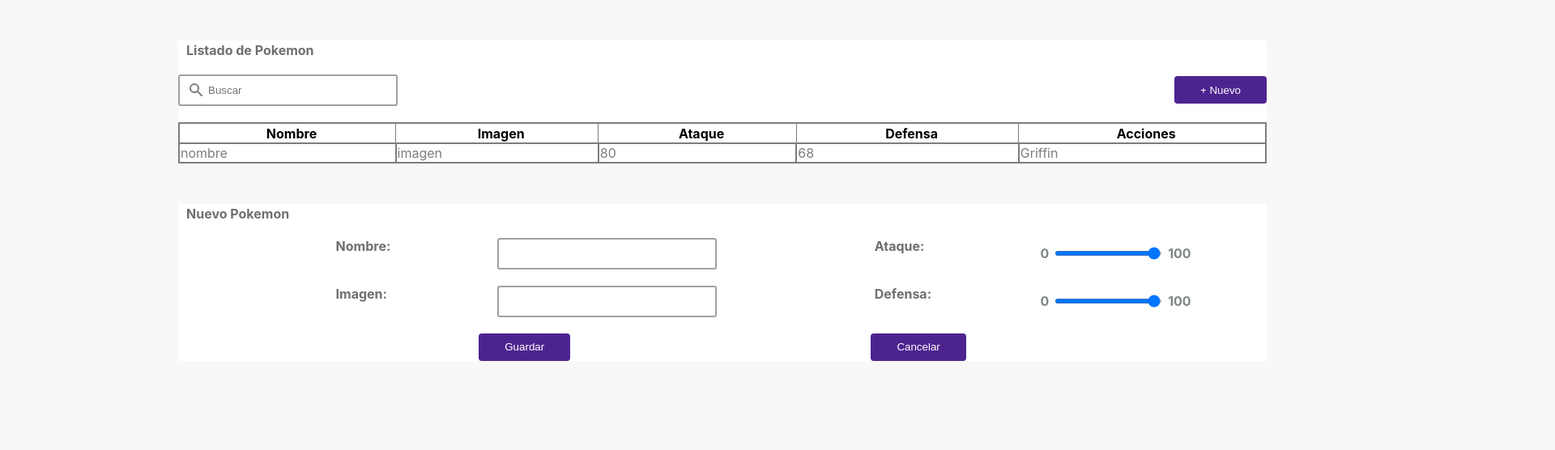
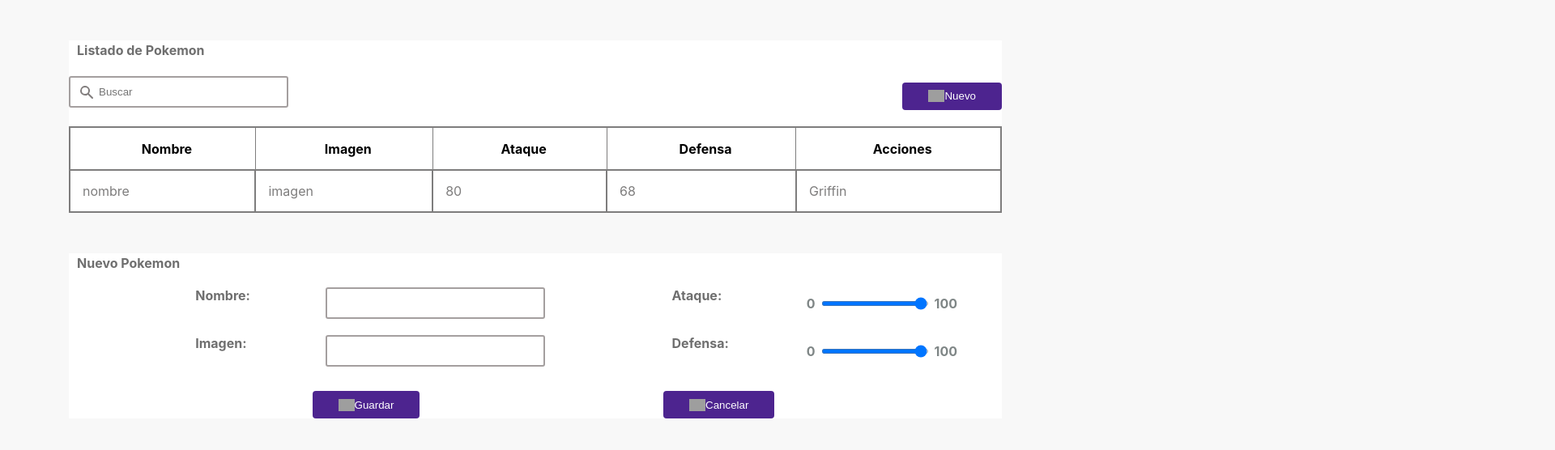
Before and after one commit to carlospuco/PokeDex, a React (Create React App) app in the folder poke-dex/: page / in a window 1280 px wide. Shown: the top 556 px of the page at 81% size, 1920 px wide, since content can reach past the window. Built offline with nearby package versions, Linux system fonts and the light colour scheme; grey boxes are pictures that could not be loaded.

Commit message:
add icon button

```diff
--- a/poke-dex/src/components/atoms/button/button.scss
+++ b/poke-dex/src/components/atoms/button/button.scss
@@ -4,6 +4,12 @@
     color: white;
     border-radius: 4px;
     cursor: pointer;
+    display: flex;
+    justify-content: center;
+    align-items: center;
+    margin-top: 10px;
+    margin-left: 20px;
+    gap:10px
 
     &--small {
       padding: 0.5rem 1rem;
--- a/poke-dex/src/components/atoms/button/button.tsx
+++ b/poke-dex/src/components/atoms/button/button.tsx
@@ -3,13 +3,16 @@
 
 interface ButtonProps {
   children: React.ReactNode;
+  picture?: React.ReactNode;
   disabled?: boolean;
   onClick?: () => void;
   size?: "small" | "large";
+
 }
 
 const Button: FC<ButtonProps> = ({
   children,
+  picture,
   disabled = false,
   onClick,
   size = "large",
@@ -20,7 +23,7 @@
       disabled={disabled}
       onClick={onClick}
     >
-      {children}
+      {picture} {children}
     </button>
   );
 };
--- a/poke-dex/src/components/molecules/table/table.scss
+++ b/poke-dex/src/components/molecules/table/table.scss
@@ -9,10 +9,12 @@
         border: 2px solid;
         color: rgb(126, 125, 125);
         background-color: rgb(255, 255, 255);
+        padding: 15px;
       }
 
     th{
         border: 1px solid;
+        padding: 15px;
         color:black;
         border-color: rgb(126, 125, 125);
         background-color: rgb(255, 255, 255);
--- a/poke-dex/src/components/organisms/todo/todo.scss
+++ b/poke-dex/src/components/organisms/todo/todo.scss
@@ -1,11 +1,11 @@
 .todo {
-  width: 150%;
+  width: 100%;
   background-color: rgb(248, 248, 248);
 
   &--header {
-    margin-left: 220px;
+    margin-left: 85px;
     margin-top: 50px;
-    width: 70%;
+    width: 90%;
     background-color: rgb(255, 255, 255);
   }
 
--- a/poke-dex/src/components/organisms/todo/todo.tsx
+++ b/poke-dex/src/components/organisms/todo/todo.tsx
@@ -1,4 +1,4 @@
-import React, { FC, useState } from "react";
+import React, { FC } from "react";
 import Button from "../../atoms/button/button";
 import Input from "../../atoms/input/input";
 import InputNew from "../../atoms/inputnew/inputnew";
@@ -8,17 +8,11 @@
 import "./todo.scss";
 
 interface TodoProps {
-  children?: React.ReactNode;
-  disabled?: boolean;
-  onClick?: () => void;
-  size?: "small" | "large";
+
 }
 
 const Todo: FC<TodoProps> = ({
-  children,
-  disabled = false,
-  onClick,
-  size = "large",
+
 }) => {
   return (
     <div className="todo">
@@ -26,7 +20,7 @@
         <Label change="title">Listado de Pokemon</Label>
         <div className="todo--search">
           <Input></Input>
-          <Button> + Nuevo</Button>
+          <Button picture={<img src="https://cdn-icons-png.flaticon.com/512/992/992651.png" width={20} />}> Nuevo</Button>
         </div>
         <div className="todo--table">
           <Table></Table>
@@ -47,8 +41,8 @@
           <Slider></Slider>
         </div>
         <div className="todo--searchnew">
-          <Button>Guardar</Button>
-          <Button>Cancelar</Button>
+          <Button picture={<img src="https://cdn-icons-png.flaticon.com/512/2874/2874050.png" width={20} color="white"/>}> Guardar</Button>
+          <Button picture={<img src="https://cdn-icons-png.flaticon.com/512/2874/2874787.png" width={20} />}> Cancelar</Button>
         </div>
       </div>
     </div>
```
